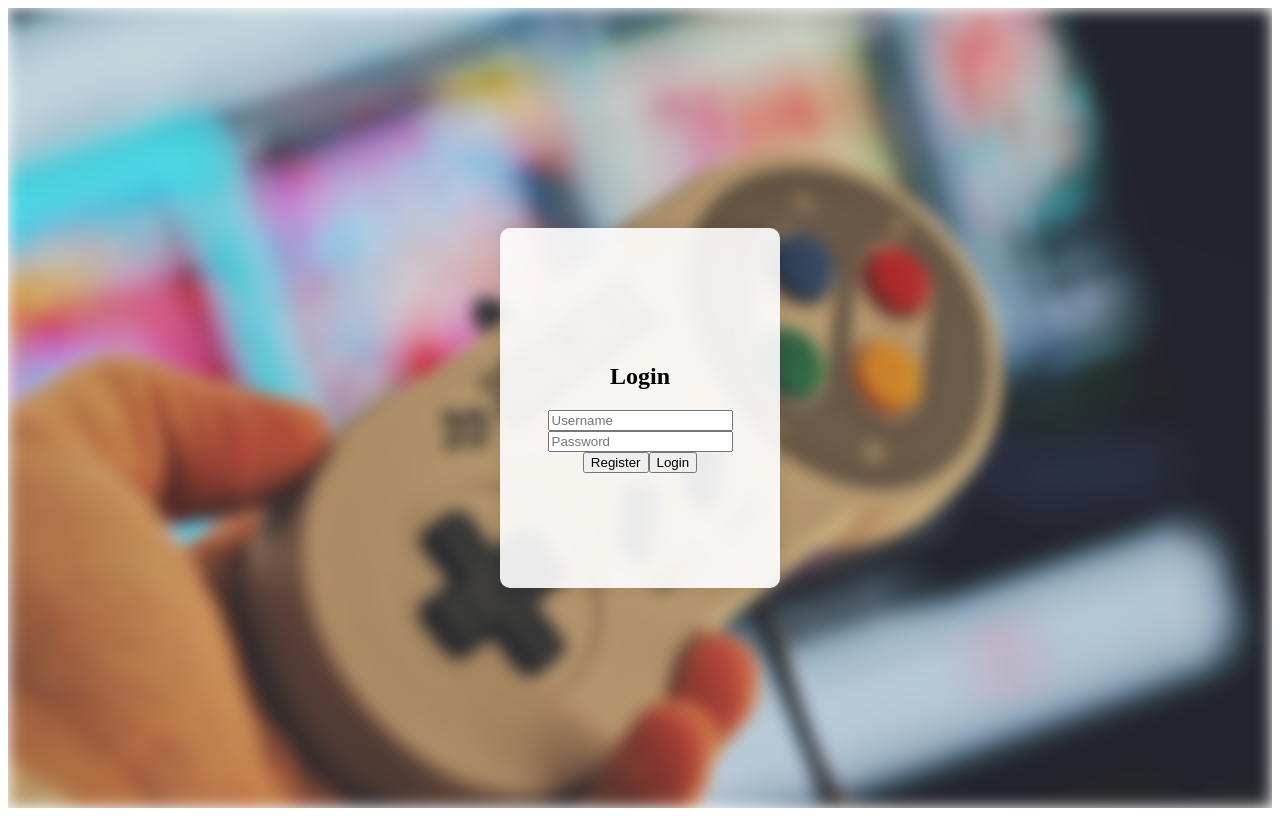
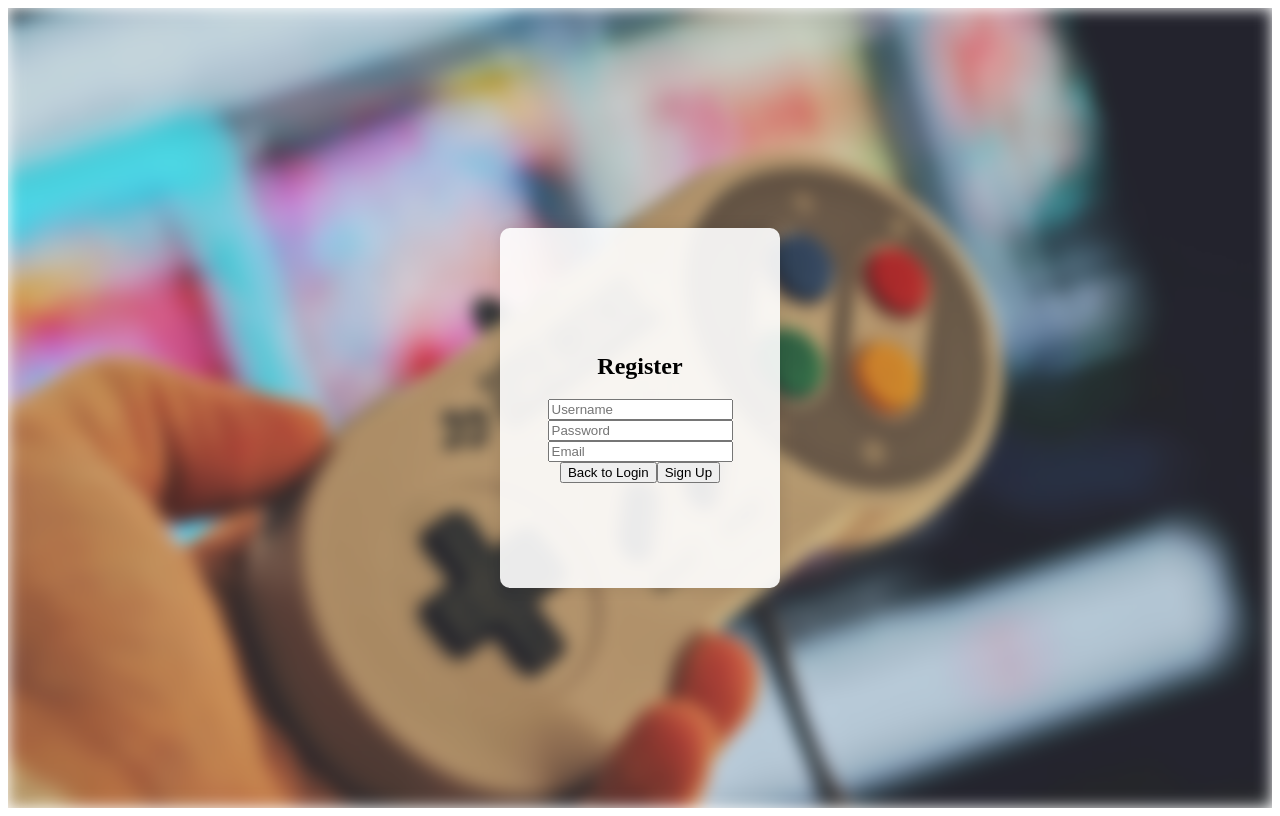
Before and after one commit to keenanmaupin/Game_Armoury, a React (Vite) app in the folder client/: page / in a window 1280 px wide. Both pictures are taken after a click on the button "Register". Built offline with nearby package versions, Linux system fonts and the light colour scheme.

Commit message:
updated LoginPages.tsx

```diff
--- a/client/src/pages/LoginPage.tsx
+++ b/client/src/pages/LoginPage.tsx
@@ -1,12 +1,18 @@
-import React from 'react';
+import React, { useState } from 'react';
 import './LoginPage.css';
 
 const LoginPage: React.FC = () => {
+    const [isRegisterMode, setIsRegisterMode] = useState(false);
+
+    const toggleMode = () => {
+        setIsRegisterMode((prevMode) => !prevMode);
+    };
+
     return (
         <div className="login-page">
-            <div className="background"></div> {/* Background layer */}
+            <div className="background"></div>
             <div className="login-box">
-                <h2>Login</h2>
+                <h2>{isRegisterMode ? 'Register' : 'Login'}</h2>
                 <form>
                     <div className="input-group">
                         <input type="text" placeholder="Username" required />
@@ -14,9 +20,26 @@ const LoginPage: React.FC = () => {
                     <div className="input-group">
                         <input type="password" placeholder="Password" required />
                     </div>
+                    {/* Additional input field for register mode */}
+                    {isRegisterMode && (
+                        <div className="input-group">
+                            <input type="email" placeholder="Email" required />
+                        </div>
+                    )}
                     <div className="buttons">
-                        <button type="button" className="register-btn">Register</button>
-                        <button type="submit" className="login-btn">Login</button>
+                        <button
+                            type="button"
+                            className="register-btn"
+                            onClick={toggleMode}
+                        >
+                            {isRegisterMode ? 'Back to Login' : 'Register'}
+                        </button>
+                        {!isRegisterMode && (
+                            <button type="submit" className="login-btn">Login</button>
+                        )}
+                        {isRegisterMode && (
+                            <button type="submit" className="login-btn">Sign Up</button>
+                        )}
                     </div>
                 </form>
             </div>
```
